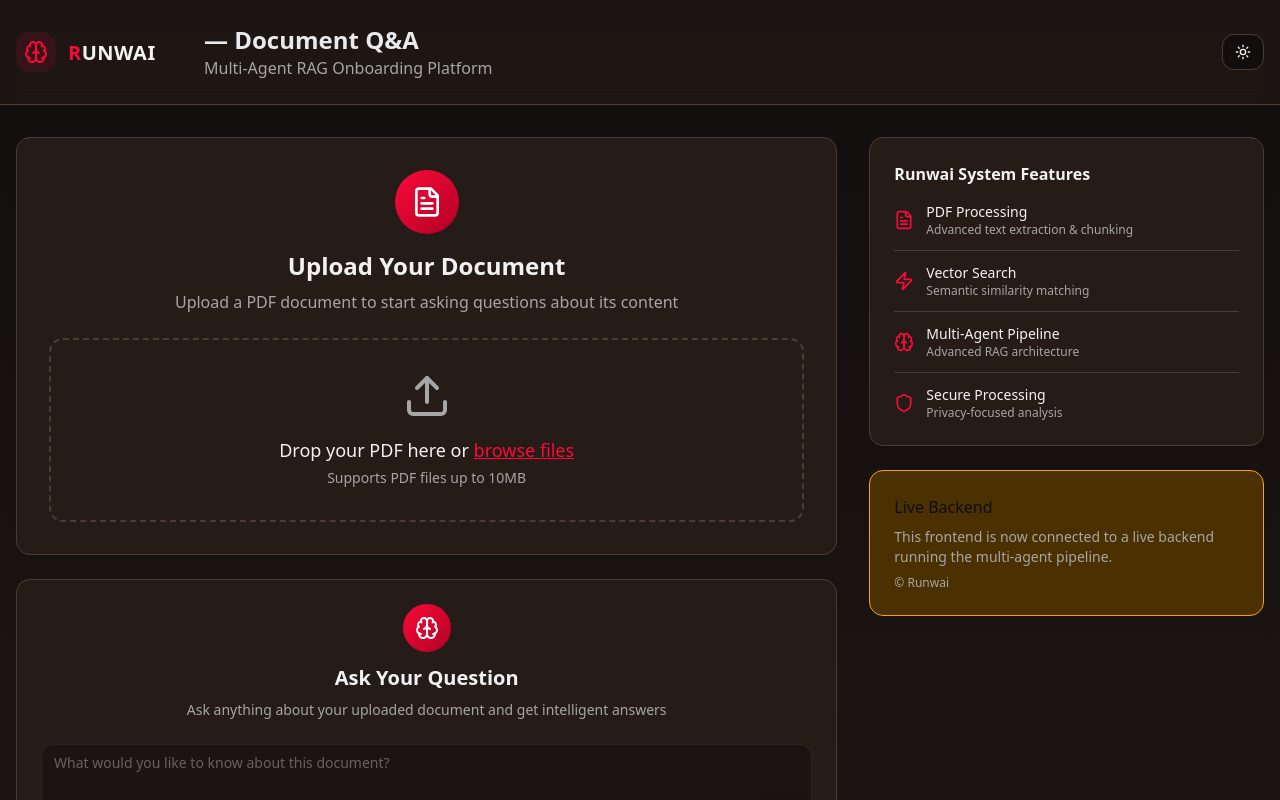
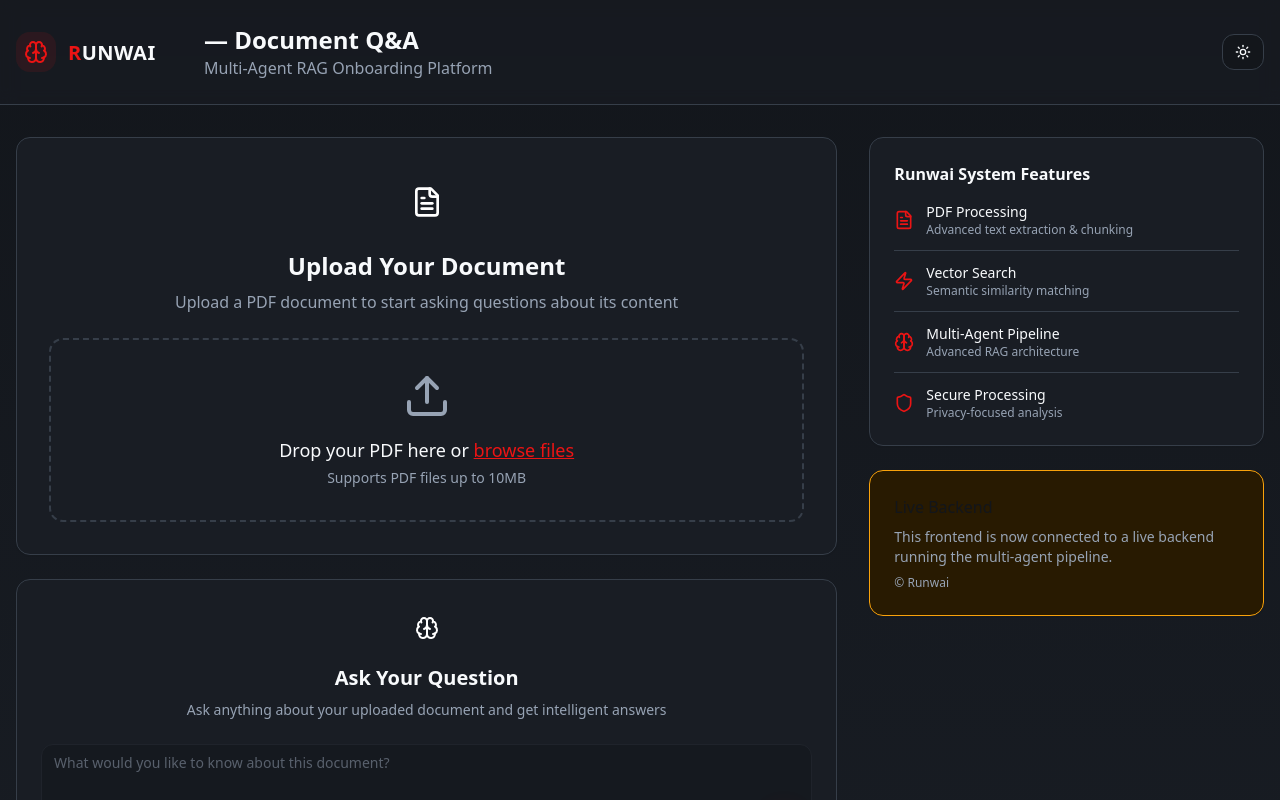
Before and after one commit to Monyanzi/pdf-ask-graph, a React (Vite) app: page / in a window 1280 px wide. Shown: the top 800 px of the page. Built offline with nearby package versions, Linux system fonts and the light colour scheme.

Commit message:
Refactor: Update color palette

```diff
--- a/src/index.css
+++ b/src/index.css
@@ -10,156 +10,156 @@
     --focus-ring: 2px solid var(--primary-500);
   }
 
-  /* DARK THEME (default, Vader vibe) */
+  /* DARK THEME (default, elegant professional) */
   .theme-dark {
-    --bg-100: #0B0D0F;   /* page background */
-    --bg-200: #111418;   /* cards/panels */
-    --bg-300: #1C1F26;   /* inset sections / chips */
-    --border-200: #2A2F3A;
-    --muted-400: #3B4252;
-    --text-100: #E8EAED; /* primary text */
-    --text-200: #C6CBD3; /* secondary text */
+    --bg-100: #0F1419;   /* page background - warmer dark */
+    --bg-200: #1A1F2E;   /* cards/panels - elevated surfaces */
+    --bg-300: #252B3A;   /* inset sections / chips - subtle depth */
+    --border-200: #34394A;
+    --muted-400: #6B7280;
+    --text-100: #F8FAFC; /* primary text - high contrast */
+    --text-200: #CBD5E1; /* secondary text - readable */
 
-    --primary-500: #D90429; /* Runwai red */
-    --primary-600: #B3001B;
-    --primary-700: #8E0016;
+    --primary-500: #DC2626; /* Refined red - more balanced */
+    --primary-600: #B91C1C;
+    --primary-700: #991B1B;
 
-    --success-500: #22C55E;
+    --success-500: #10B981;
     --warning-500: #F59E0B;
     --danger-500: #EF4444;
 
-    /* Tailwind compatibility - Higher contrast for better readability */
-    --background: 11 13% 6%;
-    --background-subtle: 17 20% 10%;
-    --background-muted: 22 22% 18%;
-    --foreground: 0 0% 95%;
+    /* Tailwind compatibility - Refined contrast */
+    --background: 217 19% 9%;
+    --background-subtle: 217 19% 12%;
+    --background-muted: 217 15% 17%;
+    --foreground: 210 40% 98%;
 
-    --card: 17 20% 12%;
-    --card-foreground: 0 0% 95%;
-    --card-subtle: 17 20% 8%;
+    --card: 217 19% 12%;
+    --card-foreground: 210 40% 98%;
+    --card-subtle: 217 19% 15%;
 
-    --popover: 17 20% 12%;
-    --popover-foreground: 0 0% 95%;
+    --popover: 217 19% 12%;
+    --popover-foreground: 210 40% 98%;
 
-    --primary: 348 96% 51%;
-    --primary-dark: 348 100% 35%;
-    --primary-light: 348 96% 66%;
+    --primary: 0 84% 50%;
+    --primary-dark: 0 84% 37%;
+    --primary-light: 0 84% 60%;
     --primary-foreground: 0 0% 100%;
-    --primary-subtle: 348 96% 15%;
+    --primary-subtle: 0 84% 8%;
 
-    --secondary: 22 22% 20%;
-    --secondary-foreground: 0 0% 90%;
-    --secondary-hover: 22 22% 25%;
+    --secondary: 217 15% 20%;
+    --secondary-foreground: 210 20% 88%;
+    --secondary-hover: 217 15% 25%;
 
-    --muted: 22 22% 18%;
-    --muted-foreground: 0 0% 65%;
-    --muted-dark: 0 0% 50%;
+    --muted: 217 15% 17%;
+    --muted-foreground: 215 16% 65%;
+    --muted-dark: 215 16% 50%;
 
-    --success: 142 76% 55%;
+    --success: 160 84% 39%;
     --success-foreground: 0 0% 100%;
-    --success-subtle: 142 76% 15%;
+    --success-subtle: 160 84% 8%;
 
     --warning: 38 95% 51%;
-    --warning-foreground: 11 13% 6%;
-    --warning-subtle: 38 95% 15%;
+    --warning-foreground: 217 19% 9%;
+    --warning-subtle: 38 95% 8%;
 
-    --accent: 22 22% 25%;
-    --accent-foreground: 0 0% 90%;
-    --accent-subtle: 348 96% 15%;
+    --accent: 217 15% 25%;
+    --accent-foreground: 210 20% 88%;
+    --accent-subtle: 0 84% 8%;
 
     --destructive: 0 84% 60%;
     --destructive-foreground: 0 0% 100%;
 
-    --border: 22 22% 25%;
-    --border-subtle: 22 22% 18%;
-    --input: 22 22% 18%;
-    --input-focus: 348 96% 51%;
-    --ring: 348 96% 51%;
+    --border: 217 15% 25%;
+    --border-subtle: 217 15% 20%;
+    --input: 217 15% 17%;
+    --input-focus: 0 84% 50%;
+    --ring: 0 84% 50%;
 
-    --sidebar-background: 17 20% 12%;
-    --sidebar-foreground: 0 0% 95%;
-    --sidebar-primary: 348 96% 51%;
+    --sidebar-background: 217 19% 12%;
+    --sidebar-foreground: 210 40% 98%;
+    --sidebar-primary: 0 84% 50%;
     --sidebar-primary-foreground: 0 0% 100%;
-    --sidebar-accent: 22 22% 20%;
-    --sidebar-accent-foreground: 0 0% 90%;
-    --sidebar-border: 22 22% 25%;
-    --sidebar-ring: 348 96% 51%;
+    --sidebar-accent: 217 15% 20%;
+    --sidebar-accent-foreground: 210 20% 88%;
+    --sidebar-border: 217 15% 25%;
+    --sidebar-ring: 0 84% 50%;
   }
 
-  /* LIGHT THEME */
+  /* LIGHT THEME (elegant professional) */
   .theme-light {
-    --bg-100: #FFFFFF;
-    --bg-200: #F7F8FA;
-    --bg-300: #EDF1F5;
-    --border-200: #D5DAE1;
-    --muted-400: #5B6270;
-    --text-100: #111418;
-    --text-200: #334155;
+    --bg-100: #FEFEFE;   /* pure white with subtle warmth */
+    --bg-200: #F8FAFC;   /* off-white cards */
+    --bg-300: #F1F5F9;   /* subtle background sections */
+    --border-200: #E2E8F0;
+    --muted-400: #64748B;
+    --text-100: #0F172A; /* rich dark text */
+    --text-200: #475569; /* readable secondary */
 
-    --primary-500: #B3001B; /* deeper red for light contrast */
-    --primary-600: #9A0018;
-    --primary-700: #7C0013;
+    --primary-500: #DC2626; /* consistent red across themes */
+    --primary-600: #B91C1C;
+    --primary-700: #991B1B;
 
-    --success-500: #16A34A;
-    --warning-500: #B45309;
+    --success-500: #059669;
+    --warning-500: #D97706;
     --danger-500: #DC2626;
 
-    /* Tailwind compatibility - Better contrast */
+    /* Tailwind compatibility - Refined light palette */
     --background: 0 0% 100%;
-    --background-subtle: 220 25% 98%;
-    --background-muted: 225 29% 96%;
-    --foreground: 222 84% 4%;
+    --background-subtle: 210 40% 98%;
+    --background-muted: 210 40% 96%;
+    --foreground: 222 84% 5%;
 
     --card: 0 0% 100%;
-    --card-foreground: 222 84% 4%;
-    --card-subtle: 220 25% 98%;
+    --card-foreground: 222 84% 5%;
+    --card-subtle: 210 40% 98%;
 
     --popover: 0 0% 100%;
-    --popover-foreground: 222 84% 4%;
+    --popover-foreground: 222 84% 5%;
 
-    --primary: 348 100% 35%;
-    --primary-dark: 348 100% 25%;
-    --primary-light: 348 100% 50%;
+    --primary: 0 84% 50%;
+    --primary-dark: 0 84% 37%;
+    --primary-light: 0 84% 60%;
     --primary-foreground: 0 0% 100%;
-    --primary-subtle: 348 100% 96%;
+    --primary-subtle: 0 84% 97%;
 
-    --secondary: 225 29% 96%;
-    --secondary-foreground: 222 84% 4%;
-    --secondary-hover: 220 25% 92%;
+    --secondary: 210 40% 96%;
+    --secondary-foreground: 222 84% 5%;
+    --secondary-hover: 210 40% 92%;
 
-    --muted: 225 29% 96%;
-    --muted-foreground: 215 16% 40%;
-    --muted-dark: 215 16% 30%;
+    --muted: 210 40% 96%;
+    --muted-foreground: 215 20% 40%;
+    --muted-dark: 215 20% 30%;
 
-    --success: 142 71% 45%;
+    --success: 160 84% 39%;
     --success-foreground: 0 0% 100%;
-    --success-subtle: 142 71% 96%;
+    --success-subtle: 160 84% 97%;
 
     --warning: 25 95% 53%;
     --warning-foreground: 0 0% 100%;
-    --warning-subtle: 25 95% 96%;
+    --warning-subtle: 25 95% 97%;
 
-    --accent: 225 29% 92%;
-    --accent-foreground: 222 84% 4%;
-    --accent-subtle: 348 100% 96%;
+    --accent: 210 40% 92%;
+    --accent-foreground: 222 84% 5%;
+    --accent-subtle: 0 84% 97%;
 
     --destructive: 0 84% 60%;
     --destructive-foreground: 0 0% 100%;
 
-    --border: 214 32% 88%;
-    --border-subtle: 220 25% 95%;
-    --input: 225 29% 96%;
-    --input-focus: 348 100% 35%;
-    --ring: 348 100% 35%;
+    --border: 214 32% 85%;
+    --border-subtle: 210 40% 92%;
+    --input: 210 40% 96%;
+    --input-focus: 0 84% 50%;
+    --ring: 0 84% 50%;
 
-    --sidebar-background: 220 25% 98%;
-    --sidebar-foreground: 222 84% 4%;
-    --sidebar-primary: 348 100% 35%;
+    --sidebar-background: 210 40% 98%;
+    --sidebar-foreground: 222 84% 5%;
+    --sidebar-primary: 0 84% 50%;
     --sidebar-primary-foreground: 0 0% 100%;
-    --sidebar-accent: 225 29% 96%;
-    --sidebar-accent-foreground: 222 84% 4%;
-    --sidebar-border: 214 32% 88%;
-    --sidebar-ring: 348 100% 35%;
+    --sidebar-accent: 210 40% 96%;
+    --sidebar-accent-foreground: 222 84% 5%;
+    --sidebar-border: 214 32% 85%;
+    --sidebar-ring: 0 84% 50%;
   }
 }
 
--- a/tailwind.config.ts
+++ b/tailwind.config.ts
@@ -85,14 +85,16 @@ export default {
 				}
 			},
 			backgroundImage: {
-				'gradient-intelligence': 'linear-gradient(135deg, hsl(var(--primary)), hsl(var(--primary-dark)))',
+				'gradient-intelligence': 'linear-gradient(135deg, hsl(var(--primary)) / 0.1, hsl(var(--primary-dark)) / 0.05)',
 				'gradient-document': 'linear-gradient(180deg, hsl(var(--background)), hsl(var(--background-subtle)))',
-				'gradient-processing': 'linear-gradient(90deg, hsl(var(--warning) / 0.3), hsl(var(--warning) / 0.1))'
+				'gradient-processing': 'linear-gradient(90deg, hsl(var(--warning)) / 0.1, hsl(var(--warning)) / 0.05)',
+				'gradient-accent': 'linear-gradient(135deg, hsl(var(--primary)) / 0.8, hsl(var(--primary-dark)) / 0.9)'
 			},
 			boxShadow: {
-				'subtle': '0 2px 8px hsl(var(--muted) / 0.1)',
-				'soft': '0 4px 16px hsl(var(--muted) / 0.15)',
-				'intelligence': '0 8px 32px hsl(var(--primary) / 0.3)'
+				'subtle': '0 2px 8px hsl(var(--muted)) / 0.08',
+				'soft': '0 4px 16px hsl(var(--muted)) / 0.12',
+				'intelligence': '0 8px 32px hsl(var(--primary)) / 0.15',
+				'accent': '0 4px 20px hsl(var(--primary)) / 0.1'
 			},
 			transitionTimingFunction: {
 				'smooth': 'var(--transition-smooth)',
```
